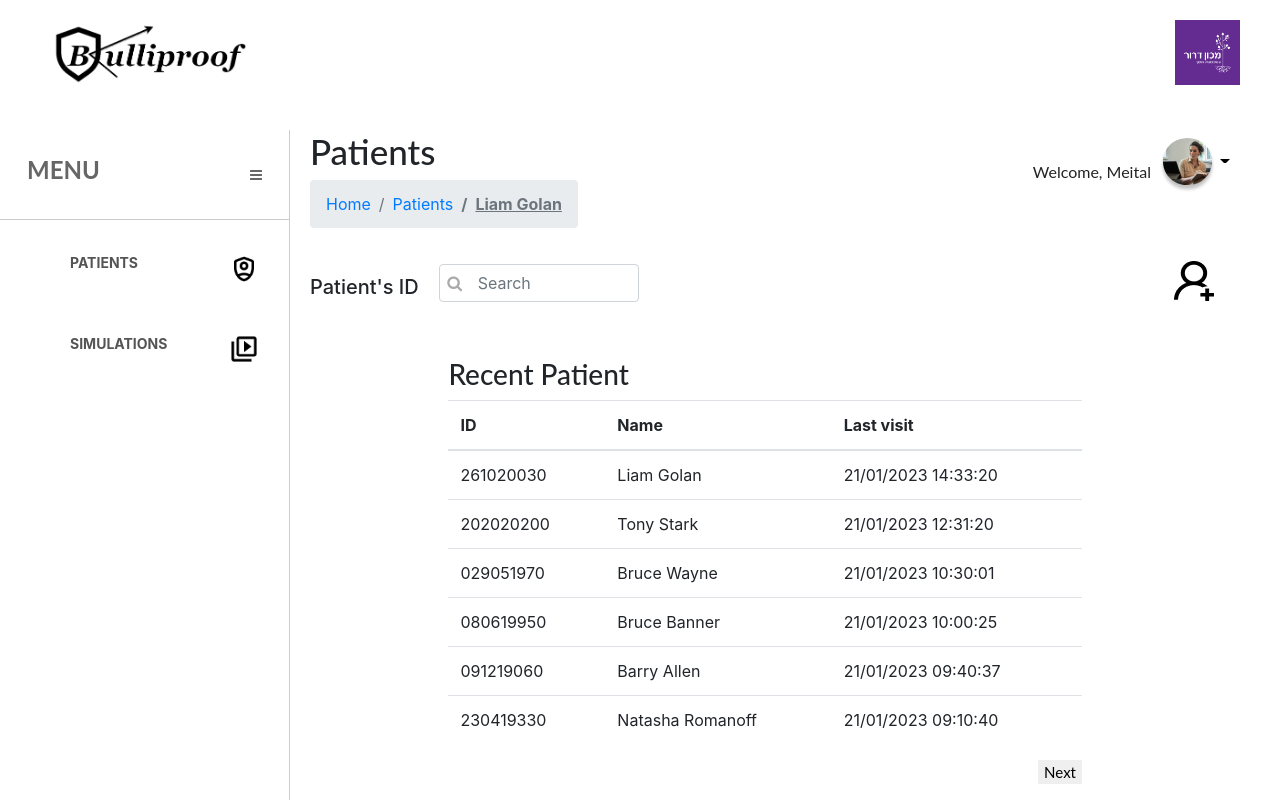
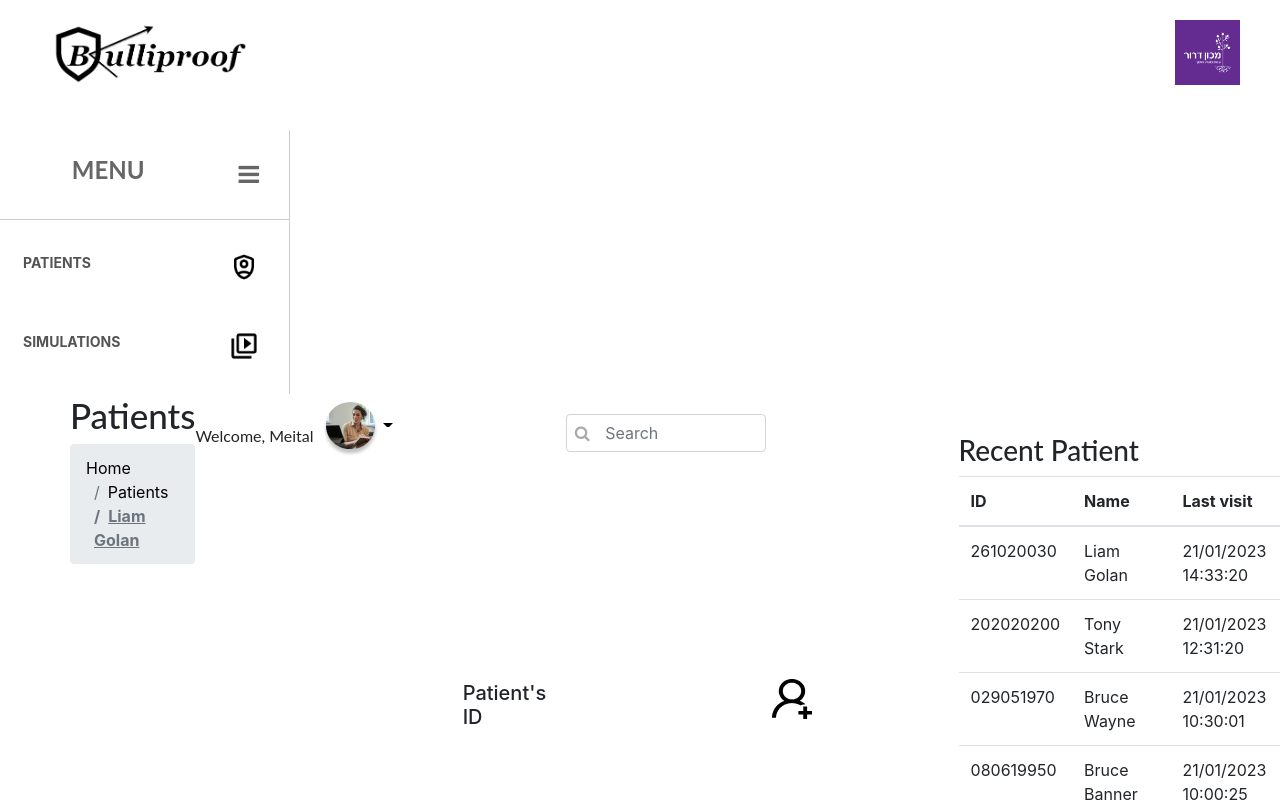
Before and after one commit to Reshaflame/Bullyproof, a plain HTML site: page index.html in a window 1280 px wide. Both pictures are taken after a click on the element 43 px from the left and 175 px from the top of the page. Shown: the top 800 px of the page. Drawn offline with nearby package versions, Linux system fonts and the light colour scheme.

Commit message:
Update style.css
תאשרי לי אסתייייי

```diff
--- a/css/style.css
+++ b/css/style.css
@@ -4,7 +4,7 @@
 
 /*===============================LOGOS-----------------------------------------------------*/
 header {
-    width: vw;
+    width: 100vw;
     display: flex;
     height: 80px;
     justify-content: space-between;
@@ -33,6 +33,12 @@ header {
 }
 
 /*===============================NAVBAR-----------------------------------------------------*/
+body {
+    display: flex;
+    flex-direction: column;
+    min-height: 100vh;
+}
+
 #wrapper {
     margin-top: 50px;
     width: 100%;
@@ -43,24 +49,20 @@ header {
     margin-left: -300px;
 }
 
-
-
-.main-content {
-    margin-left: 88px;
-    transition: margin-left 0.6s ease;
-}
-
-.main-content.sidebar-expanded {
-    margin-left: 290px;
+.my-container {
+    display: flex;
 }
 
 .sidebar-menu .sidebar {
-    position: fixed;
+    position: relative;
     width: 88px;
     height: 100%;
     background-color: #fff;
     border-right: 1px solid #ccc;
     transition: width 0.6s ease;
+    display: flex;
+    flex-direction: column;
+    align-items: center;
 }
 
 .bar-text {
@@ -68,53 +70,56 @@ header {
     transition: display 0.6s ease;
 }
 
+.sidebar-menu .sidebar.expanded {
+    width: 290px;
+}
+
 .sidebar.expanded .bar-text {
     display: inline;
 
 }
 
-.sidebar-menu .sidebar:hover {
-    transition: 0.6s all ease-in-out;
-    left: 0;
-}
-
-.sidebar-menu .sidebar.expanded {
-    width: 290px;
-}
-
 .sidebar-menu .sidebar .hamburger {
     height: 90px;
+    width: 100%;
     display: flex;
     justify-content: space-between;
     align-items: center;
     border-bottom: 1px solid #ccc;
+    padding-left: 25px;
+    padding-right: 30px;
 }
 
 .sidebar-menu .sidebar .hamburger h2 {
     color: #666;
     font-size: 24px;
+    align-items: center;
     font-weight: bold;
-    margin-left: 27px;
 }
 
 .sidebar-menu .sidebar .hamburger .side-btn-hem {
-    margin-right: 27px;
-    font-size: 14px;
+    font-size: 24px;
     color: #666;
     cursor: pointer;
-
 }
 
 .sidebar-menu .sidebar .ul-sidebar {
-    display: block;
+    display: flex;
+    flex-direction: column;
     list-style-type: none;
-
+    width: 100%;
+    padding-left: 20px;
 }
 
 .sidebar-menu .sidebar .ul-sidebar .close-it {
     padding: 14px 27px;
+    width: 100%;
     margin-top: 15px;
     border: 3px solid transparent;
+    display: flex;
+    justify-content: space-between;
+    flex-direction: column;
+    padding-inline-start: 0px;
 }
 
 .sidebar-menu .sidebar .ul-sidebar .close-it:hover {
@@ -125,10 +130,6 @@ header {
     -webkit-transition: 0.4s all ease-in-out;
 }
 
-.sidebar-menu .sidebar .ul-sidebar .close-it:hover a {
-    color: #000;
-}
-
 .sidebar-menu .sidebar .ul-sidebar .close-it>a {
     display: flex;
     justify-content: space-between;
@@ -136,35 +137,33 @@ header {
     font-weight: bold;
     text-transform: uppercase;
     color: #545454;
-    text-decoration: none !important;
-}
-
-.sidebar-menu .sidebar .ul-sidebar .close-it .fafaicon {
-    font-size: 20px;
+    text-decoration: none;
+    padding-inline-start: 0px;
 }
 
 .fafaicon>img {
     width: 30px;
     height: 30px;
+}
 
+.main-content {
+    display: flex;
+    flex-grow: 0;
+    margin-left: 50px;
+    transition: margin-left 0.6s ease;
+}
+
+.main-content.sidebar-expanded {
+    flex-grow: 1;
+    margin-left: 50px;
 }
 
 
-
-
-
-
-
-
-
 /*===============================HEADER-----------------------------------------------------*/
-
-
 .headline {
     display: flex;
     justify-content: space-between;
     margin-left: 20px;
-
 }
 
 .left-header {
@@ -174,13 +173,11 @@ header {
 h1 {
     font-family: 'lato', sans-serif;
     font-size: 35px;
-
-
-
 }
 
 /*===============================BREADCRUMBS-----------------------------------------------------*/
 
+a:link,
 a:visited,
 a:active {
     color: black;
@@ -255,11 +252,11 @@ a:active {
 }
 
 /*===============================PROFILE-----------------------------------------------------*/
+
 .profile {
     display: flex;
     flex-direction: row;
     margin-right: 50px;
-
 }
 
 .dropdown-toggle {
@@ -273,8 +270,6 @@ p {
     margin-top: 30px;
 }
 
-
-
 .dropdown-toggle::after {
     display: inline-block;
     margin-left: 0.255em;
@@ -286,7 +281,6 @@ p {
     color: black;
     width: 10px;
     height: 13px;
-
 }
 
 .dropdown-menu .dropdown-menu-dark .text-small .shadow::after {
@@ -317,7 +311,6 @@ p {
     flex-direction: row;
     justify-content: space-between;
     margin-right: 60px;
-    ;
 }
 
 .search {
@@ -388,8 +381,8 @@ h3 {
     }
 }
 
+/*===============================TABLE-----------------------------------------------------*/
 
-/*===============================TABLE-----------------------------------------------------*/
 .table-list {
     display: flex;
     justify-content: center;
@@ -426,6 +419,8 @@ button:hover {
     color: white
 }
 
+/*===============================FOOTER-----------------------------------------------------*/
 
-
-/*===============================FOOTER-----------------------------------------------------*/
+footer {
+    margin-top: auto;
+}
```
